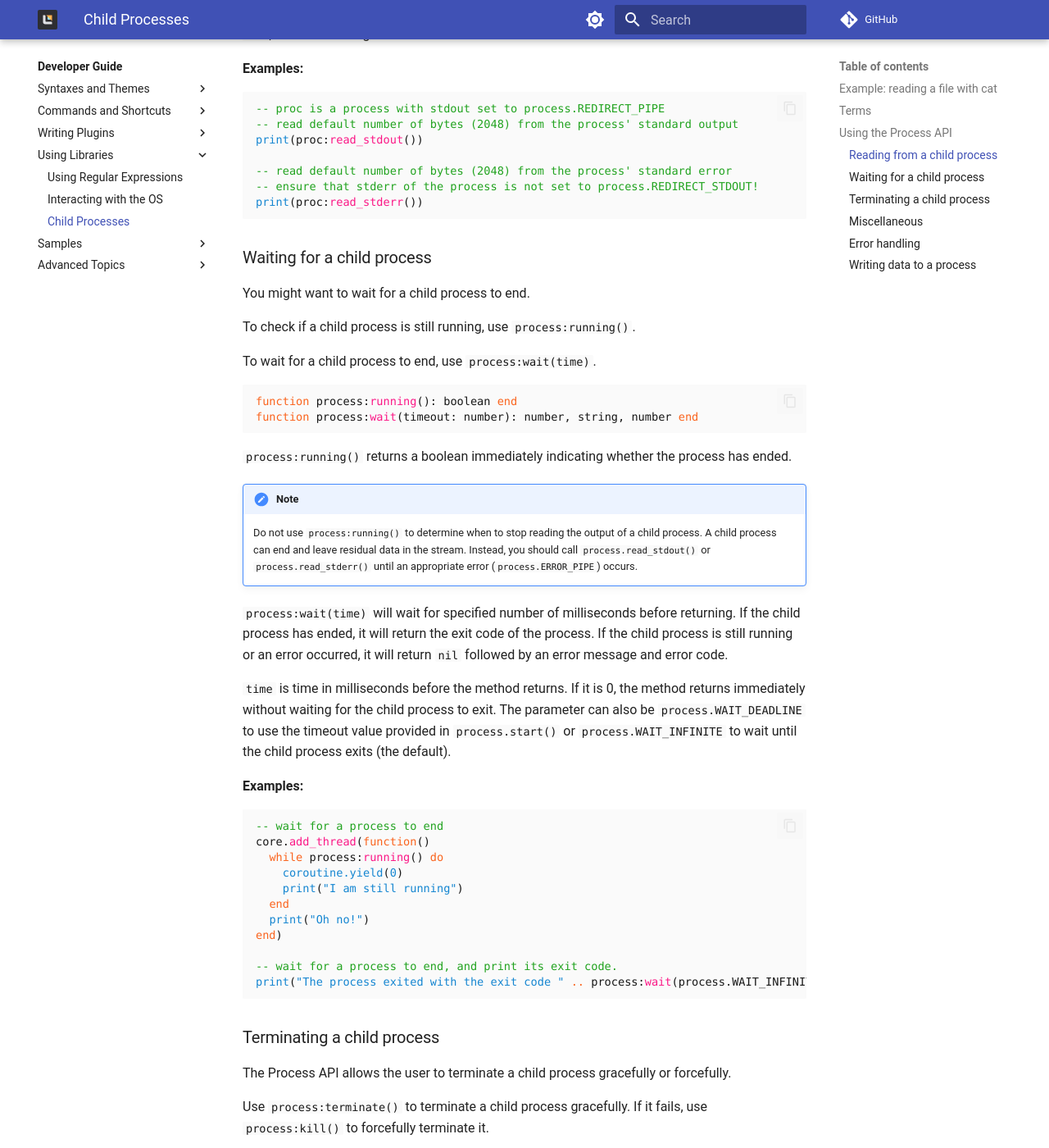
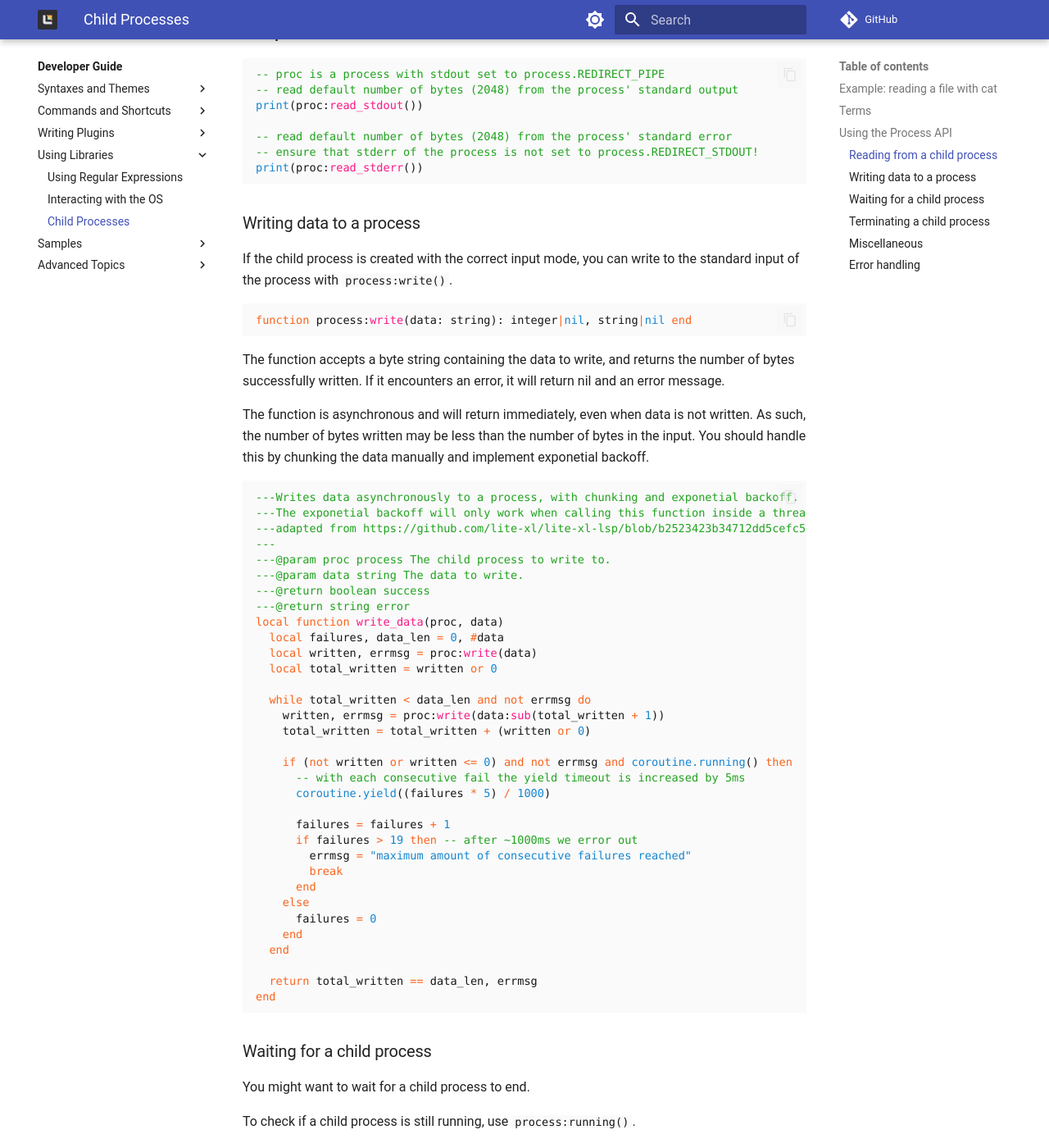
Before and after one commit to lite-xl/lite-xl.github.io, an MkDocs documentation site: the page built from docs/developer-guide/using-libraries/child-processes.md, in a window 1280 px wide and 1400 px high, scrolled down 4090 px. Shown: the whole window at 82% size. Built offline with MkDocs 1.6.1 and Material for MkDocs 9.7.7, drawn with Linux system fonts in a browser that asks for light colours; plug-ins that fetch from the network failed and are left out; comment, search, counter and statistics services are not loaded; the version menu is left out; some of the changed text lies outside the part shown.

Commit message:
Rearrange and rephrase into a proper section

````diff
--- a/docs/developer-guide/using-libraries/child-processes.md
+++ b/docs/developer-guide/using-libraries/child-processes.md
@@ -181,6 +179,59 @@
 print(proc:read_stderr())
 ```
 
+### Writing data to a process
+
+If the child process is created with the correct input mode,
+you can write to the standard input of the process with `process:write()`.
+
+```lua
+function process:write(data: string): integer|nil, string|nil end
+```
+
+The function accepts a byte string containing the data to write,
+and returns the number of bytes successfully written.
+If it encounters an error, it will return nil and an error message.
+
+The function is asynchronous and will return immediately, even when data is not written.
+As such, the number of bytes written may be less than the number of bytes in the input.
+You should handle this by chunking the data manually and implement exponetial backoff.
+
+```lua
+---Writes data asynchronously to a process, with chunking and exponetial backoff.
+---The exponetial backoff will only work when calling this function inside a thread created with core.add_thread().
+---adapted from https://github.com/lite-xl/lite-xl-lsp/blob/b2523423b34712dd5cefc5d7ee6f7a500f4ac2ed/server.lua#L907
+---
+---@param proc process The child process to write to.
+---@param data string The data to write.
+---@return boolean success
+---@return string error
+local function write_data(proc, data)
+  local failures, data_len = 0, #data
+  local written, errmsg = proc:write(data)
+  local total_written = written or 0
+
+  while total_written < data_len and not errmsg do
+    written, errmsg = proc:write(data:sub(total_written + 1))
+    total_written = total_written + (written or 0)
+
+    if (not written or written <= 0) and not errmsg and coroutine.running() then
+      -- with each consecutive fail the yield timeout is increased by 5ms
+      coroutine.yield((failures * 5) / 1000)
+
+      failures = failures + 1
+      if failures > 19 then -- after ~1000ms we error out
+        errmsg = "maximum amount of consecutive failures reached"
+        break
+      end
+    else
+      failures = 0
+    end
+  end
+
+  return total_written == data_len, errmsg
+end
+```
+
 ### Waiting for a child process
 
 You might want to wait for a child process to end.
@@ -311,43 +362,4 @@
 inconsistency is fixed in the future.
 
 
-### Writing data to a process
-
-Be informed that send data is not guaranteed to be fully written, so you need to handle it. For this, the API
-will return the number of successfully written bytes and you can take it from there.
-
-Refer to this example of LSP server (as of April 2025), where it checks if all data was sent and if not, send the remaining parts.
-This includes exponential backoff.
-```
--- https://github.com/lite-xl/lite-xl-lsp/blob/b2523423b34712dd5cefc5d7ee6f7a500f4ac2ed/server.lua#L907
-  local failures, data_len = 0, #data
-  local written, errmsg = proc:write(data)
-  local total_written = written or 0
-
-  while total_written < data_len and not errmsg do
-    written, errmsg = proc:write(data:sub(total_written + 1))
-    total_written = total_written + (written or 0)
-
-    if (not written or written <= 0) and not errmsg and coroutine.running() then
-      -- with each consecutive fail the yield timeout is increased by 5ms
-      coroutine.yield((failures * 5) / 1000)
-
-      failures = failures + 1
-      if failures > 19 then -- after ~1000ms we error out
-        errmsg = "maximum amount of consecutive failures reached"
-        break
-      end
-    else
-      failures = 0
-    end
-  end
-
-  if errmsg then
-    self:log("Error sending data: '%s'\n%s", errmsg, data)
-  end
-
-  return total_written == data_len, errmsg
-```
-
-
 [1]: https://github.com/rxi/console/blob/fb3d414d085d4110364314d6cd8380dc1d386249/init.lua#L100
````
Also changed, not shown: other parts of docs/developer-guide/using-libraries/child-processes.md (+0 -2 lines).
